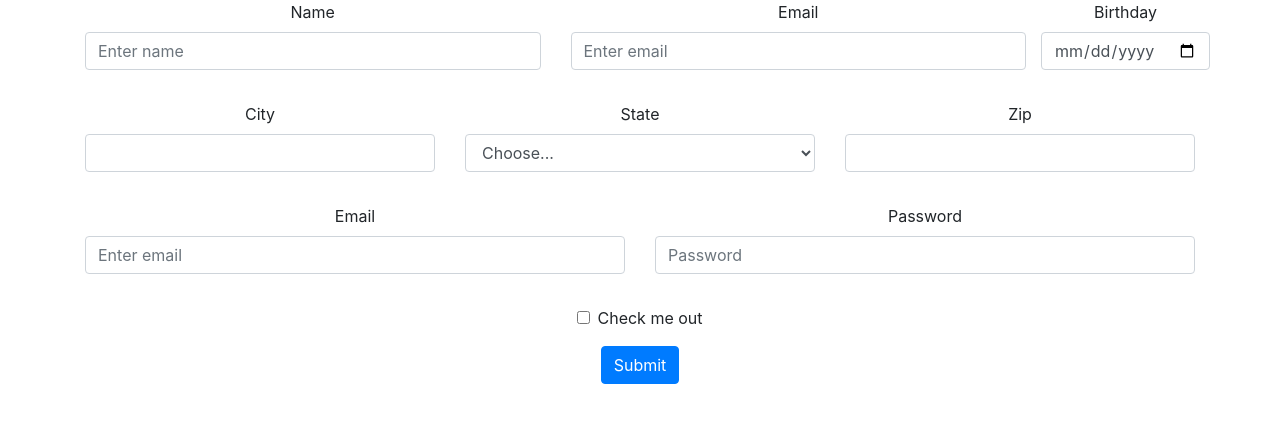
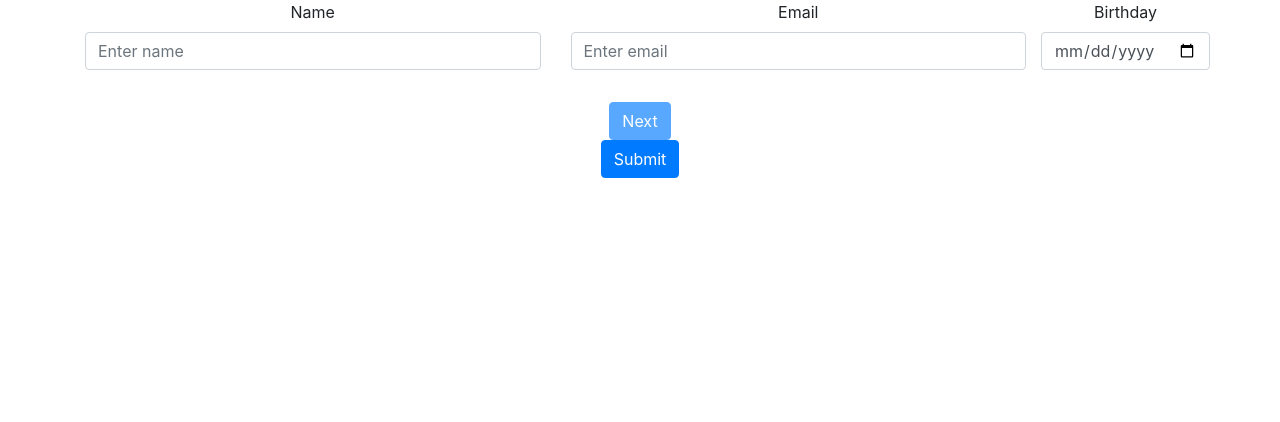
Before and after one commit to moizes86/register-wizard, a React (Create React App) app: page / in a window 1280 px wide. Shown: the top 422 px of the page. Built offline with nearby package versions, Linux system fonts and the light colour scheme.

Commit message:
nameEmailBirthday component

```diff
--- a/src/components/CustomForm.jsx
+++ b/src/components/CustomForm.jsx
@@ -1,14 +1,9 @@
 import React, { useState } from "react";
-import ErrorMessage from './ErrorMessages';
 
 import Button from "react-bootstrap/Button";
-import ButtonGroup from "react-bootstrap/ButtonGroup";
-import InputGroup from "react-bootstrap/InputGroup";
 import Form from "react-bootstrap/Form";
-import Col from "react-bootstrap/Col";
-import Row from "react-bootstrap/Row";
 import Container from "react-bootstrap/Container";
-import ErrorMessages from "./ErrorMessages";
+import NameEmailBirthday from "./name-email-birthday/NameEmailBirthday";
 
 const CustomForm = () => {
   const [loginData, setLoginData] = useState({
@@ -31,7 +26,7 @@ const CustomForm = () => {
     },
 
     birthday: {
-      value: null,
+      value: "",
       errors: [],
       validations: {
         required: true,
@@ -78,9 +73,9 @@ const CustomForm = () => {
     },
   });
 
+  const [isSection2, setIsSection2] = useState(false)
+
   const validateInput = ({ target: { value, name } }) => {
-      console.log(name);
-      console.log(value);
     const newErrors = [];
     const { validations } = loginData[name];
 
@@ -105,70 +100,14 @@ const CustomForm = () => {
   return (
     <Container>
       <Form>
-        <Row className="mb-3">
-          <Form.Group as={Col} controlId="formGridName">
-            <Form.Label>Name</Form.Label>
-            <Form.Control type="text" name="name" placeholder="Enter name" onBlur={validateInput} />
-            <ErrorMessages errors={loginData.name.errors} />
-          </Form.Group>
+        <NameEmailBirthday
+          loginData={loginData}
+          setLoginData={setLoginData}
+          validateInput={validateInput}
+          setIsSection2={setIsSection2}
+        />
 
-          <Form.Group as={Col} controlId="formGridEmail">
-            <Form.Label>Email</Form.Label>
-            <Form.Control
-              type="email"
-              name="email"
-              placeholder="Enter email"
-              onBlur={validateInput}
-            />
-            <ErrorMessages errors={loginData.email.errors} />
-          </Form.Group>
-
-          <Form.Group className="mb-3" controlId="formGridBirthday">
-            <Form.Label>Birthday</Form.Label>
-            <Form.Control
-              type="date"
-              name="birthday"
-              onBlur={validateInput}
-            />
-            <ErrorMessages errors={loginData.birthday.errors} />
-          </Form.Group>
-        </Row>
-
-        <Row className="mb-3">
-          <Form.Group as={Col} controlId="formGridCity">
-            <Form.Label>City</Form.Label>
-            <Form.Control />
-          </Form.Group>
-
-          <Form.Group as={Col} controlId="formGridState">
-            <Form.Label>State</Form.Label>
-            <Form.Control as="select" defaultValue="Choose...">
-              <option>Choose...</option>
-              <option>...</option>
-            </Form.Control>
-          </Form.Group>
-
-          <Form.Group as={Col} controlId="formGridZip">
-            <Form.Label>Zip</Form.Label>
-            <Form.Control />
-          </Form.Group>
-        </Row>
-
-        <Row className="mb-3">
-          <Form.Group as={Col} controlId="formGridEmail">
-            <Form.Label>Email</Form.Label>
-            <Form.Control type="email" placeholder="Enter email" />
-          </Form.Group>
-
-          <Form.Group as={Col} controlId="formGridPassword">
-            <Form.Label>Password</Form.Label>
-            <Form.Control type="password" placeholder="Password" />
-          </Form.Group>
-        </Row>
-
-        <Form.Group className="mb-3" id="formGridCheckbox">
-          <Form.Check type="checkbox" label="Check me out" />
-        </Form.Group>
+        {isSection2 && <p>Hey</p>}
 
         <Button variant="primary" type="submit">
           Submit
--- /dev/null
+++ b/src/components/name-email-birthday/NameEmailBirthday.jsx
@@ -0,0 +1,51 @@
+import React, { useState } from "react";
+import ErrorMessages from "../ErrorMessages";
+
+import Form from "react-bootstrap/Form";
+import Row from "react-bootstrap/Row";
+import Col from "react-bootstrap/Col";
+import Button from "react-bootstrap/Button";
+
+const NameEmailBirthday = ({ loginData, validateInput, setIsSection2 }) => {
+  const errors =
+    !loginData.name.errors.length &&
+    !loginData.email.errors.length &&
+    !loginData.birthday.errors.length &&
+    loginData.name.value.length &&
+    loginData.email.value.length &&
+    loginData.birthday.value.length;
+
+
+  return (
+    <div>
+      <Row className="mb-3">
+        <Form.Group as={Col} controlId="formGridName">
+          <Form.Label>Name</Form.Label>
+          <Form.Control type="text" name="name" placeholder="Enter name" onBlur={validateInput} />
+          <ErrorMessages errors={loginData.name.errors} />
+        </Form.Group>
+
+        <Form.Group as={Col} controlId="formGridEmail">
+          <Form.Label>Email</Form.Label>
+          <Form.Control
+            type="email"
+            name="email"
+            placeholder="Enter email"
+            onBlur={validateInput}
+          />
+          <ErrorMessages errors={loginData.email.errors} />
+        </Form.Group>
+
+        <Form.Group className="mb-3" controlId="formGridBirthday">
+          <Form.Label>Birthday</Form.Label>
+          <Form.Control type="date" name="birthday" onBlur={validateInput} />
+          <ErrorMessages errors={loginData.birthday.errors} />
+        </Form.Group>
+      </Row>
+
+      {errors ? <Button onClick={()=>setIsSection2(true)}>Next</Button> : <Button disabled>Next</Button>}
+    </div>
+  );
+};
+
+export default NameEmailBirthday;
```
